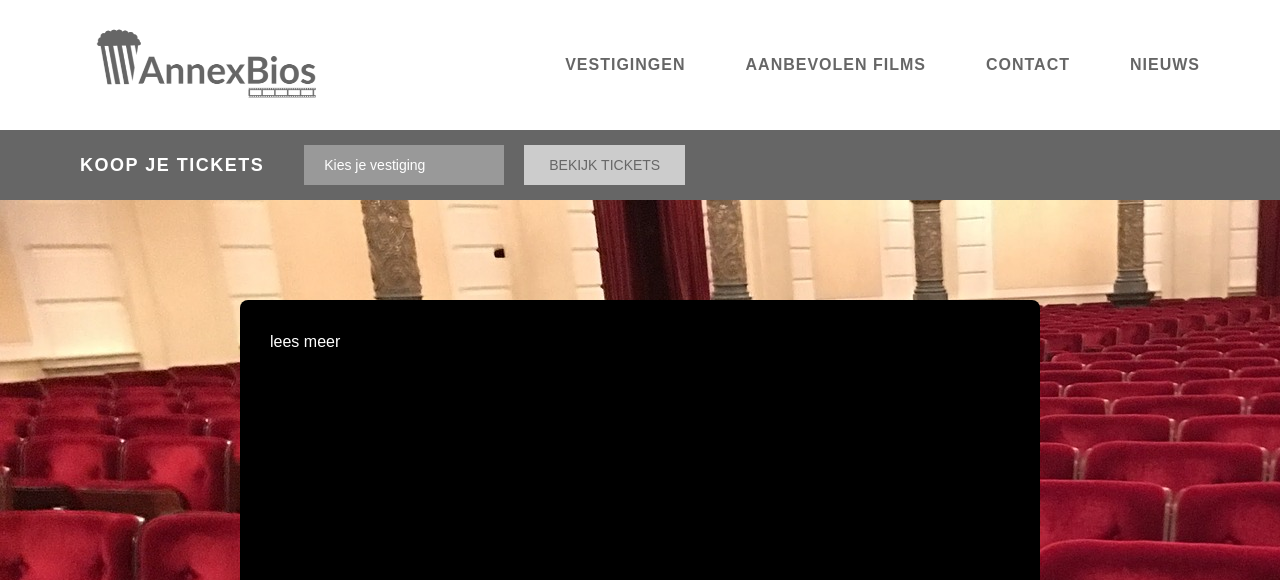
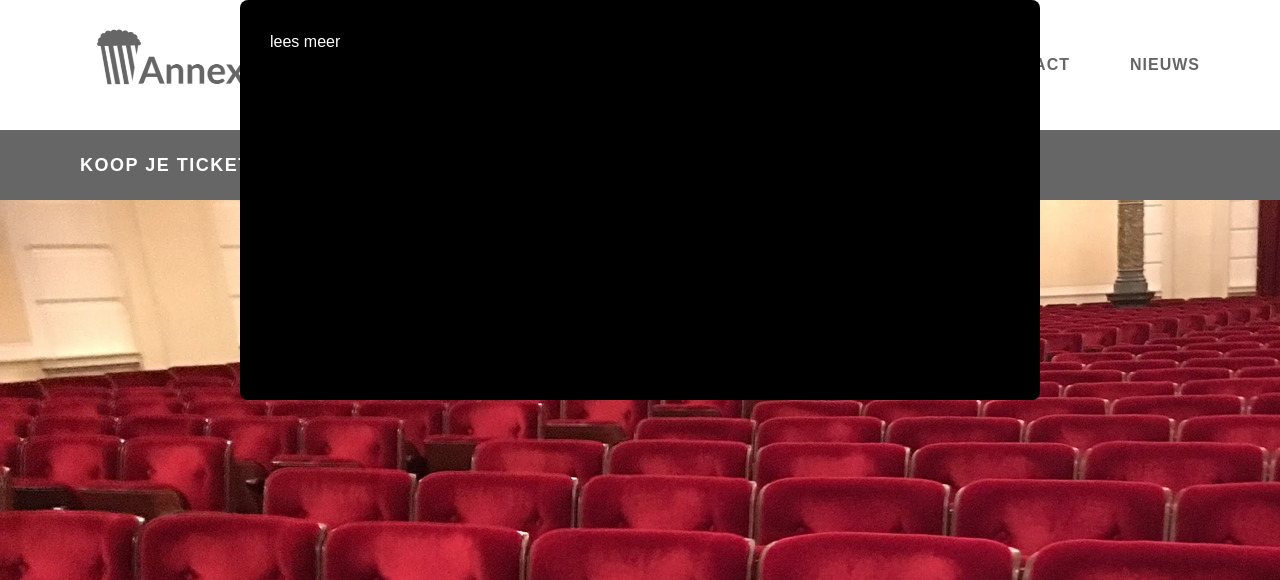
Before and after one commit to irisxg/AnnexBios, a PHP site: page / in a window 1280 px wide. Shown: the top 580 px of the page. Run offline with PHP 8.4, Linux system fonts and the light colour scheme; grey boxes are pictures that could not be loaded.

Commit message:
fout uit css

```diff
--- a/admin/assets/annexbios.css
+++ b/admin/assets/annexbios.css
@@ -11,7 +11,6 @@ body {
 
 main {
   position: relative;
-  height: 100vh;
   background-image: url("./img/achtergrondbios.jpg");
 }
 
--- a/assets/annexbios.css
+++ b/assets/annexbios.css
@@ -11,7 +11,7 @@ body {
 
 main {
   position: relative;
-  height: 100vh;
+
   background-image: url("./img/achtergrondbios.jpg");
 }
 
```
